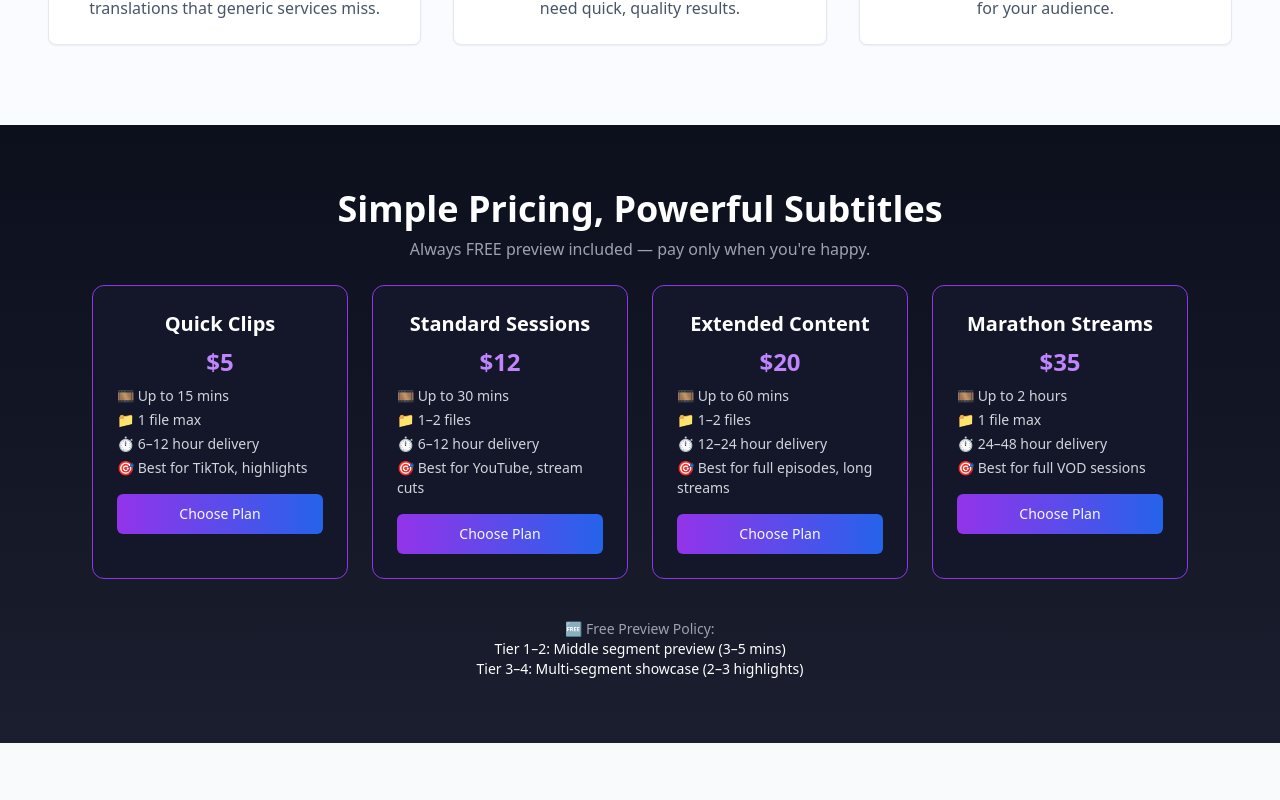
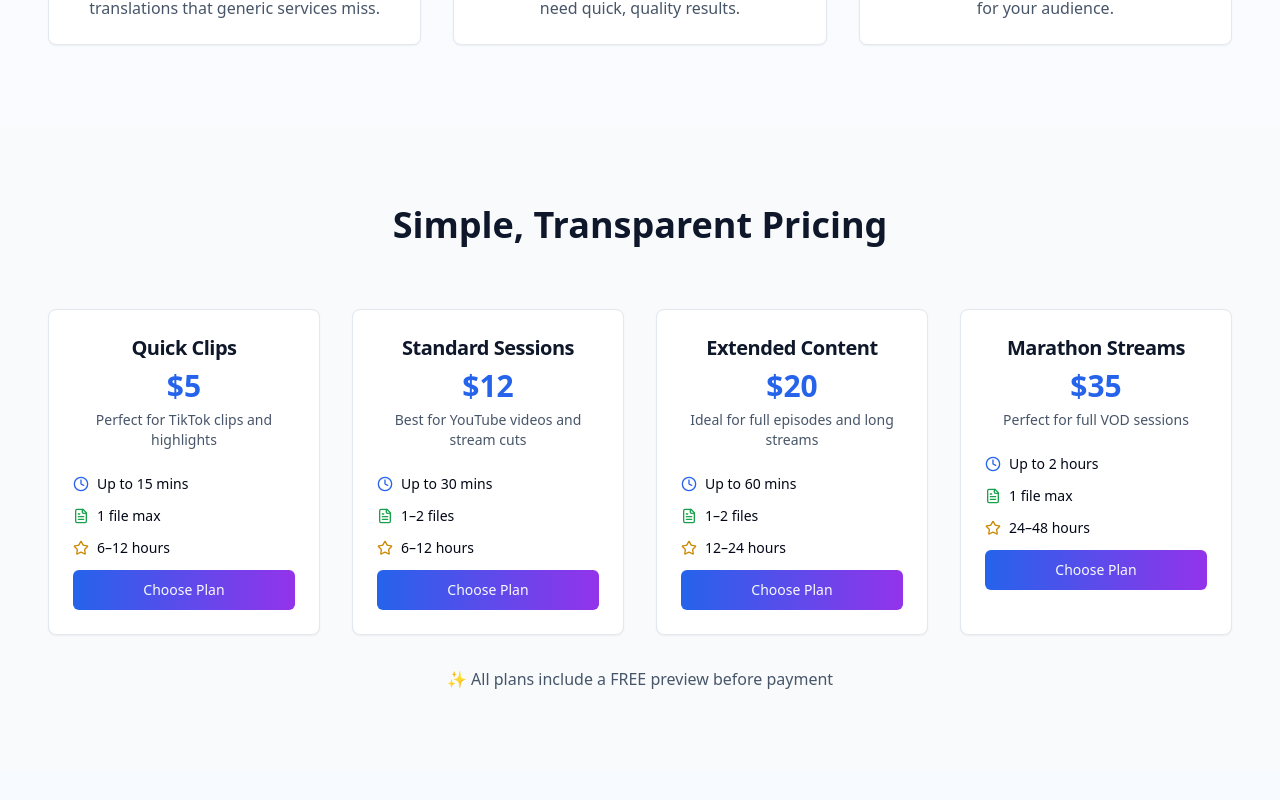
Before and after one commit to almond-donut/subspark-gaming-scribe, a React (Vite) app: page / in a window 1280 px wide. Shown: the part 920-1720 px from the top of the page. Built offline with nearby package versions, Linux system fonts and the light colour scheme.

Commit message:
Revert pricing and dark mode changes
Reverts the changes made to the pricing section and the dark mode functionality.

```diff
--- a/src/pages/Index.tsx
+++ b/src/pages/Index.tsx
@@ -188,63 +188,92 @@ const Index = () => {
         </div>
       </section>
 
-      {/* Updated Pricing Section */}
-      <section id="pricing" className="text-center py-16 px-6 bg-gradient-to-b from-[#0c0f1c] to-[#1a1e2e] text-white">
-        <h2 className="text-3xl md:text-4xl font-bold mb-2">Simple Pricing, Powerful Subtitles</h2>
-        <p className="text-gray-400 mb-6 text-sm md:text-base">Always FREE preview included — pay only when you're happy.</p>
-
-        <div className="flex flex-wrap justify-center gap-6">
+      {/* Pricing Section - REVERTED TO ORIGINAL */}
+      <section id="pricing" className="py-20 px-4 bg-slate-50 dark:bg-slate-900">
+        <div className="container mx-auto">
+          <h2 className="text-3xl md:text-4xl font-bold text-center text-slate-900 dark:text-white mb-16">
+            Simple, Transparent Pricing
+          </h2>
+          <div className="grid md:grid-cols-4 gap-8">
             {[
               {
                 title: "Quick Clips",
                 price: "$5",
-              features: ["🎞 Up to 15 mins", "📁 1 file max", "⏱ 6–12 hour delivery", "🎯 Best for TikTok, highlights"]
+                duration: "Up to 15 mins",
+                delivery: "6–12 hours",
+                files: "1 file max",
+                description: "Perfect for TikTok clips and highlights"
               },
               {
                 title: "Standard Sessions",
                 price: "$12",
-              features: ["🎞 Up to 30 mins", "📁 1–2 files", "⏱ 6–12 hour delivery", "🎯 Best for YouTube, stream cuts"]
+                duration: "Up to 30 mins",
+                delivery: "6–12 hours",
+                files: "1–2 files",
+                description: "Best for YouTube videos and stream cuts"
               },
               {
                 title: "Extended Content",
                 price: "$20",
-              features: ["🎞 Up to 60 mins", "📁 1–2 files", "⏱ 12–24 hour delivery", "🎯 Best for full episodes, long streams"]
+                duration: "Up to 60 mins",
+                delivery: "12–24 hours",
+                files: "1–2 files",
+                description: "Ideal for full episodes and long streams"
               },
               {
                 title: "Marathon Streams",
                 price: "$35",
-              features: ["🎞 Up to 2 hours", "📁 1 file max", "⏱ 24–48 hour delivery", "🎯 Best for full VOD sessions"]
+                duration: "Up to 2 hours",
+                delivery: "24–48 hours",
+                files: "1 file max",
+                description: "Perfect for full VOD sessions"
               }
             ].map((tier, index) => (
-            <div key={index} className="bg-[#131729] border border-purple-600 rounded-xl p-6 w-full md:w-64 group hover:scale-105 transition-all duration-300 hover:border-purple-400">
-              <h3 className="text-xl font-semibold mb-2">{tier.title}</h3>
-              <p className="text-purple-400 font-bold text-2xl mb-2">{tier.price}</p>
-              <ul className="text-sm text-left text-gray-300 space-y-1">
-                {tier.features.map((feature, fIndex) => (
-                  <li key={fIndex} className="group-hover:text-white transition-colors duration-200">{feature}</li>
-                ))}
-              </ul>
+              <Card key={index} className="relative group hover:shadow-lg transition-all duration-300 hover:scale-105">
+                <CardHeader className="text-center">
+                  <CardTitle className="text-xl font-semibold text-slate-900 dark:text-white">
+                    {tier.title}
+                  </CardTitle>
+                  <div className="text-3xl font-bold text-blue-600 dark:text-blue-400">
+                    {tier.price}
+                  </div>
+                  <CardDescription className="text-slate-600 dark:text-slate-300">
+                    {tier.description}
+                  </CardDescription>
+                </CardHeader>
+                <CardContent className="space-y-3">
+                  <div className="flex items-center gap-2 text-sm">
+                    <Clock className="h-4 w-4 text-blue-600" />
+                    <span>{tier.duration}</span>
+                  </div>
+                  <div className="flex items-center gap-2 text-sm">
+                    <FileText className="h-4 w-4 text-green-600" />
+                    <span>{tier.files}</span>
+                  </div>
+                  <div className="flex items-center gap-2 text-sm">
+                    <Star className="h-4 w-4 text-yellow-600" />
+                    <span>{tier.delivery}</span>
+                  </div>
                   <Button
                     onClick={() => navigate(`/payment?plan=${tier.title.toLowerCase().replace(/\s+/g, '-')}&amount=${tier.price.slice(1)}`)}
-                className="w-full mt-4 bg-gradient-to-r from-purple-600 to-blue-600 hover:from-purple-700 hover:to-blue-700 transition-all duration-200"
+                    className="w-full mt-4 bg-gradient-to-r from-blue-600 to-purple-600 hover:from-blue-700 hover:to-purple-700 transition-all duration-200"
                   >
                     Choose Plan
                   </Button>
-            </div>
+                </CardContent>
+              </Card>
             ))}
           </div>
-
-        <div className="mt-10">
-          <p className="text-sm text-gray-400">🆓 Free Preview Policy:</p>
-          <p className="text-sm text-white">
-            Tier 1–2: Middle segment preview (3–5 mins) <br />
-            Tier 3–4: Multi-segment showcase (2–3 highlights)
+          <div className="text-center mt-8">
+            <p className="text-slate-600 dark:text-slate-300">
+              ✨ All plans include a FREE preview before payment
             </p>
+          </div>
         </div>
       </section>
 
       {/* How It Works Section */}
-      <section id="how-it-works" className="py-20 px-4 bg-slate-50 dark:bg-slate-900">
+      <section id="how-it-works" className="py-20 px-4 bg-white/50 dark:bg-slate-900/50">
         <div className="container mx-auto">
           <h2 className="text-3xl md:text-4xl font-bold text-center text-slate-900 dark:text-white mb-16">
             How It Works
@@ -289,7 +318,7 @@ const Index = () => {
       </section>
 
       {/* Request Form Section */}
-      <section id="request-form" className="py-20 px-4">
+      <section id="request-form" className="py-20 px-4 bg-slate-50 dark:bg-slate-900">
         <div className="container mx-auto max-w-2xl">
           <Card className="shadow-xl hover:shadow-2xl transition-shadow duration-300">
             <CardHeader className="text-center">
```
Lines whose indentation alone changed are shown as unchanged.
